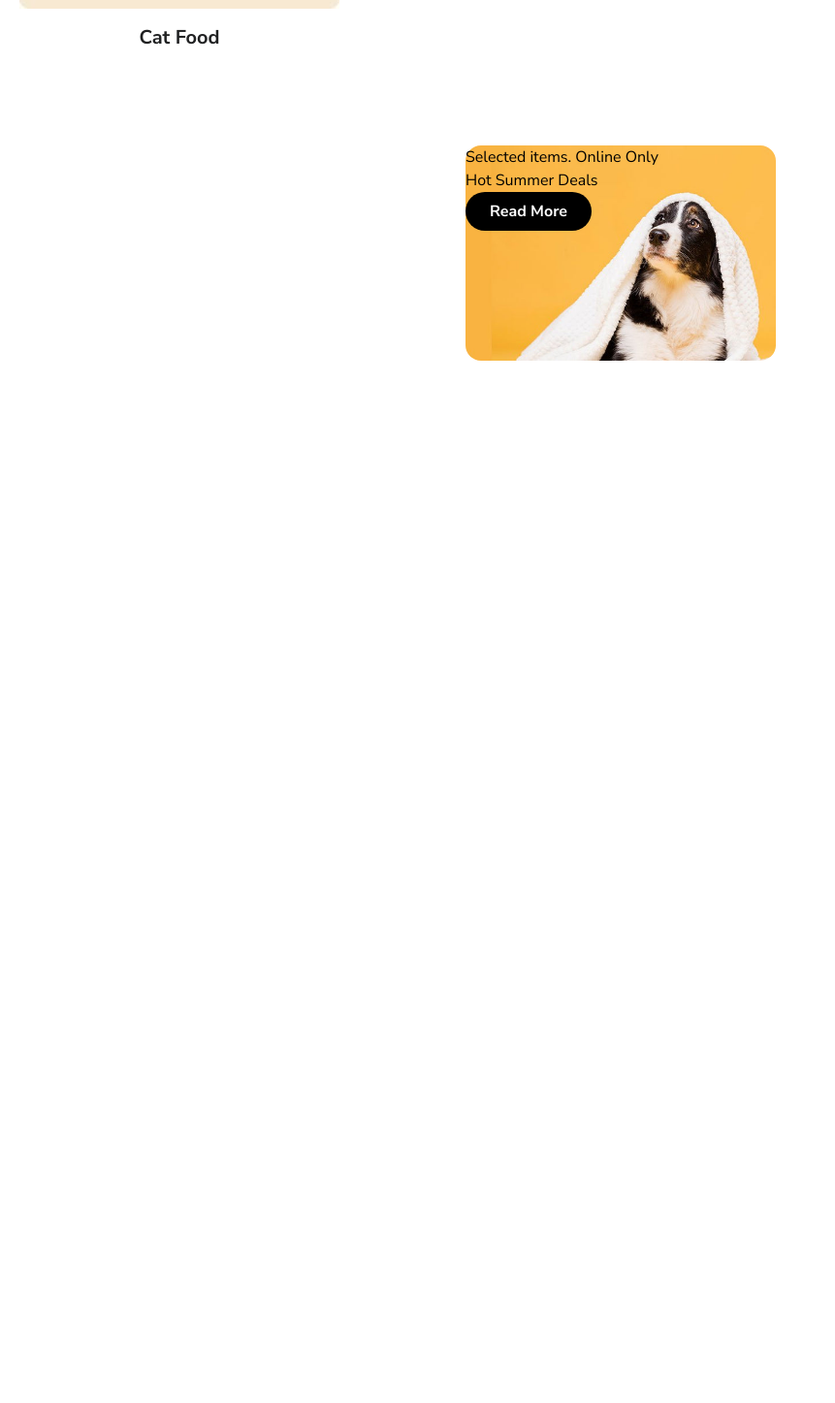
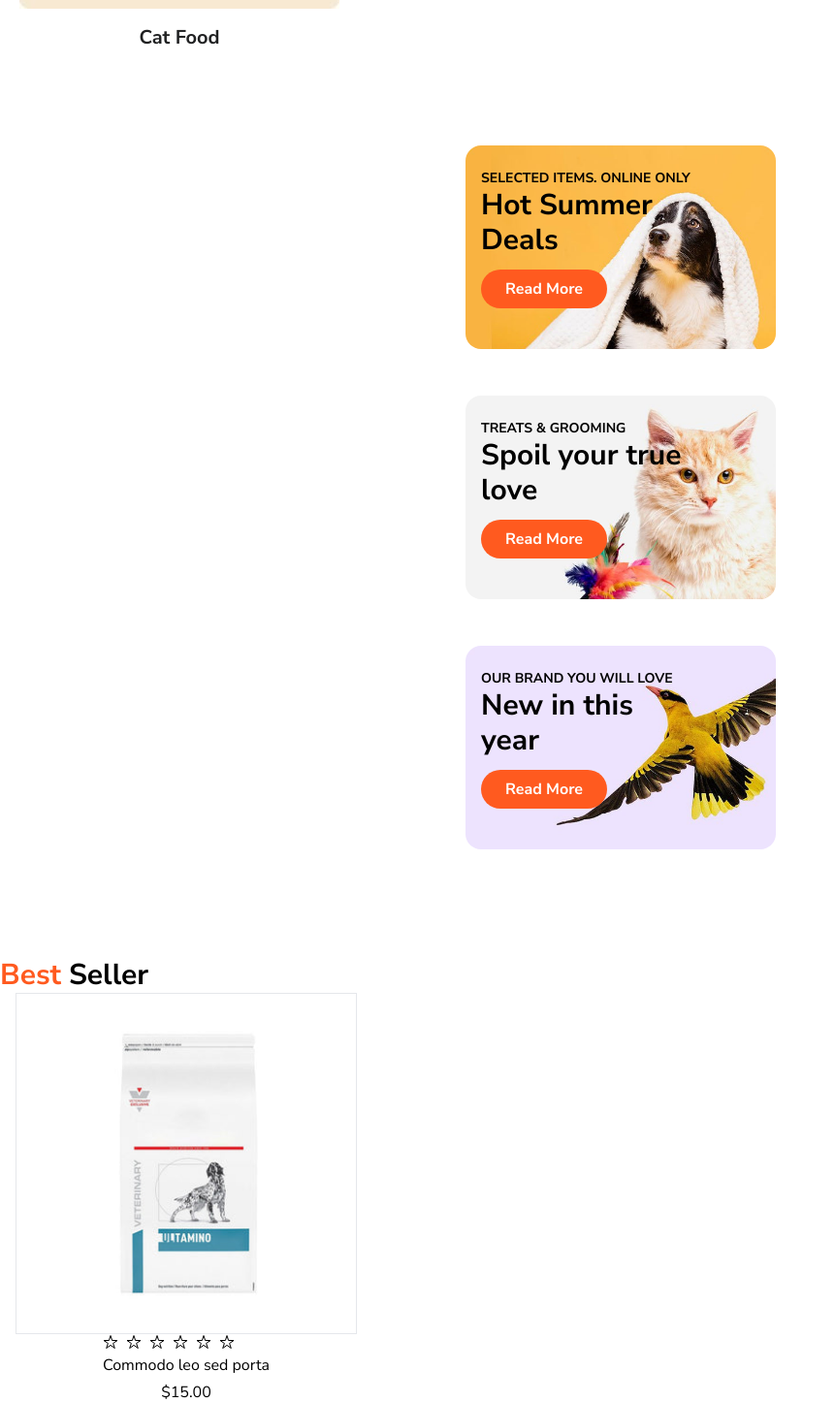
Before and after one commit to kikenriq/pets-shop, a React (Vite) app: page / in a window 1280 px wide. Shown: the part 926-2373 px from the top of the page at 97% size, without its empty margins (0-861 px from the left). Before the commit the page ends 1410 px from the top, so only its background shows below. Built offline with nearby package versions, Linux system fonts and the light colour scheme.

Commit message:
Products seccion

```diff
--- a/src/App.jsx
+++ b/src/App.jsx
@@ -3,6 +3,7 @@ import './App.css'
 import Navbar from './components/Navbar'
 import Categories from './Pages/Categories'
 import Hero from './Pages/Hero'
+import Items from './Pages/Items'
 
 function App() {
 
@@ -11,6 +12,7 @@ function App() {
       <Navbar />
       <Hero />
       <Categories />
+      <Items />
     </>
   )
 }
--- a/src/Pages/Categories.jsx
+++ b/src/Pages/Categories.jsx
@@ -2,12 +2,13 @@ import React from 'react'
 import Cards from '../components/Cards'
 import Carousel from '../components/Carousel'
 
+
 const Categories = () => {
   return (
-    <>
-        <Carousel />
-        <Cards />
-    </>
+    <div>
+      <Carousel />
+      <Cards />
+    </div>
   )
 }
 
--- a/src/Pages/Hero.jsx
+++ b/src/Pages/Hero.jsx
@@ -3,9 +3,9 @@ import Heroimg from '../assets/images/hero-banner.jpg'
 
 const Hero = () => {
   return (
-    <div className='h-1/2 py-14'>
+    <div className='h-1/2 py-14 md:h-full md:w-screen'>
         <div className=''>
-            <img className='h-[50%] object-cover object-left absolute' src={Heroimg} alt="" />
+            <img className='h-[50%] md:w-screen md:mt-15 md:h-auto object-cover object-left absolute' src={Heroimg} alt="" />
             <div className='flex flex-col gap-2 items-center justify-center py-20 text-center relative'>
                 <h1 className='font-[bangers] text-white text-7xl'><span className='font-[bangers] text-4xl'>High Quality</span> Pet Food</h1>
                 <p className='text-white'>Sale up to 40% off today</p>
--- /dev/null
+++ b/src/Pages/Items.jsx
@@ -0,0 +1,83 @@
+import React from 'react'
+import Prod1 from '../assets/images/product-1.jpg'
+import Prod2 from '../assets/images/product-2.jpg'
+import Prod3 from '../assets/images/product-3.jpg'
+import Prod4 from '../assets/images/product-4.jpg'
+import Prod5 from '../assets/images/product-5.jpg'
+import Prod6 from '../assets/images/product-6.jpg'
+import Prod7 from '../assets/images/product-7.jpg'
+
+const Items = () => {
+  return (
+    <div className='flex flex-col h-auto justify-center'>
+        <h1 className='text-3xl flex text-center flex-row gap-2 font-bold'><span className='text-orange-500'>Best</span>Seller</h1>
+
+        <div>
+            <div className='max-w-sm'>
+                <figure className='flex flex-col align-middle items-center px-4'>
+                    <img className='border-[1px] border-gray-200' src={Prod1} alt="" />
+                    <div className='flex flex-col text-center gap-1'>
+                        <div className='flex flex-row gap-2'>
+                        <ion-icon name="star-outline"></ion-icon>
+                        <ion-icon name="star-outline"></ion-icon>
+                        <ion-icon name="star-outline"></ion-icon>
+                        <ion-icon name="star-outline"></ion-icon>
+                        <ion-icon name="star-outline"></ion-icon>
+                        <ion-icon name="star-outline"></ion-icon>
+                        </div>
+                        <h1>Commodo leo sed porta</h1>
+                        <h3>$15.00</h3>
+                    </div>
+                </figure>
+                <figure className='flex flex-col align-middle items-center px-4'>
+                    <img className='border-[1px] border-gray-200' src={Prod2} alt="" />
+                    <div className='flex flex-col text-center gap-1'>
+                        <div className='flex flex-row gap-2'>
+                        <ion-icon name="star-outline"></ion-icon>
+                        <ion-icon name="star-outline"></ion-icon>
+                        <ion-icon name="star-outline"></ion-icon>
+                        <ion-icon name="star-outline"></ion-icon>
+                        <ion-icon name="star-outline"></ion-icon>
+                        <ion-icon name="star-outline"></ion-icon>
+                        </div>
+                        <h1>Commodo leo sed porta</h1>
+                        <h3>$15.00</h3>
+                    </div>
+                </figure>
+                <figure className='flex flex-col align-middle items-center px-4'>
+                    <img className='border-[1px] border-gray-200' src={Prod3} alt="" />
+                    <div className='flex flex-col text-center gap-1'>
+                        <div className='flex flex-row gap-2'>
+                        <ion-icon name="star-outline"></ion-icon>
+                        <ion-icon name="star-outline"></ion-icon>
+                        <ion-icon name="star-outline"></ion-icon>
+                        <ion-icon name="star-outline"></ion-icon>
+                        <ion-icon name="star-outline"></ion-icon>
+                        <ion-icon name="star-outline"></ion-icon>
+                        </div>
+                        <h1>Commodo leo sed porta</h1>
+                        <h3>$15.00</h3>
+                    </div>
+                </figure>
+                <figure className='flex flex-col align-middle items-center px-4'>
+                    <img className='border-[1px] border-gray-200' src={Prod1} alt="" />
+                    <div className='flex flex-col text-center gap-1'>
+                        <div className='flex flex-row gap-2'>
+                        <ion-icon name="star-outline"></ion-icon>
+                        <ion-icon name="star-outline"></ion-icon>
+                        <ion-icon name="star-outline"></ion-icon>
+                        <ion-icon name="star-outline"></ion-icon>
+                        <ion-icon name="star-outline"></ion-icon>
+                        <ion-icon name="star-outline"></ion-icon>
+                        </div>
+                        <h1>Commodo leo sed porta</h1>
+                        <h3>$15.00</h3>
+                    </div>
+                </figure>
+            </div>
+        </div>
+    </div>
+  )
+}
+
+export default Items
--- a/src/components/Cards.jsx
+++ b/src/components/Cards.jsx
@@ -5,16 +5,34 @@ import offerbanner3 from '../assets/images/offer-banner-3.jpg'
 
 const Cards = () => {
   return (
-    <div className='flex flex-col items-center py-28'>
-        <div className='max-w-xs overflow-hidden rounded-2xl'>
-        <div className='absolute'>
-                <p>Selected items. Online Only</p>
-                <h1>Hot Summer Deals</h1>
-                <button> Read More </button>
+    <div className='flex flex-col gap-12 items-center py-28'>
+        <div className='max-w-xs h-[210px] overflow-hidden rounded-2xl'>
+        <div className='absolute py-6 px-4 items-center text-left h-[219px]'>
+                <p className='text-sm uppercase font-bold'>Selected items. Online Only</p>
+                <h1 className='text-3xl font-bold pb-3'>Hot Summer<br></br>Deals</h1>
+                <button className='bg-orange-500'> Read More </button>
             </div>
             <img src={offerbanner1} className='' alt="" />
+        </div>
 
+        <div className='max-w-xs h-[210px] overflow-hidden rounded-2xl'>
+        <div className='absolute py-6 px-4 items-center text-left h-[219px]'>
+                <p className='text-sm uppercase font-bold'>Treats & Grooming</p>
+                <h1 className='text-3xl font-bold pb-3'>Spoil your true<br></br>love</h1>
+                <button className='bg-orange-500'> Read More </button>
+            </div>
+            <img src={offerbanner2} className='' alt="" />
         </div>
+
+        <div className='max-w-xs h-[210px] overflow-hidden rounded-2xl'>
+        <div className='absolute py-6 px-4 items-center text-left h-[219px]'>
+                <p className='text-sm uppercase font-bold'>Our Brand You Will Love</p>
+                <h1 className='text-3xl font-bold pb-3'>New in this<br></br>year</h1>
+                <button className='bg-orange-500'> Read More </button>
+            </div>
+            <img src={offerbanner3} className='' alt="" />
+        </div>
+
     </div>
   )
 }
--- a/src/components/Navbar.jsx
+++ b/src/components/Navbar.jsx
@@ -5,7 +5,7 @@ const Navbar = () => {
     <nav class="bg-white w-screen  border-gray-200 fixed z-30 dark:bg-gray-900">
         <div class="max-w-screen-xl flex flex-wrap items-center justify-between mx-auto px-5 py-3">
 
-            <div class="flex md:order-2">
+            <div class="flex lg:hidden">
                 <button data-collapse-toggle="navbar-cta" type="button" class="inline-flex items-center p-2 text-sm text-black rounded-lg md:hidden hover:bg-gray-100 focus:outline-none focus:ring-2 focus:ring-gray-200 dark:text-gray-400 dark:hover:bg-gray-700 dark:focus:ring-gray-600" aria-controls="navbar-cta" aria-expanded="false">
                     <span class="sr-only">Open main menu</span>
                     <svg class="w-6 h-6" aria-hidden="true" fill="currentColor" viewBox="0 0 20 20" xmlns="http://www.w3.org/2000/svg"><path fill-rule="evenodd" d="M3 5a1 1 0 011-1h12a1 1 0 110 2H4a1 1 0 01-1-1zM3 10a1 1 0 011-1h12a1 1 0 110 2H4a1 1 0 01-1-1zM3 15a1 1 0 011-1h12a1 1 0 110 2H4a1 1 0 01-1-1z" clip-rule="evenodd"></path></svg>
@@ -16,7 +16,7 @@ const Navbar = () => {
                 <h1 className='text-[2]'>Pet's Shop</h1>
             </a>
 
-            <div className='flex gap-3 justify-center flex-row'>
+            <div className='flex gap-3 justify-center flex-row lg:order-2'>
                 <a className='text-2xl' href="#">
                     <ion-icon name="search-outline"></ion-icon>
                 </a>
@@ -28,16 +28,16 @@ const Navbar = () => {
             <div class="items-center justify-between hidden w-full md:flex md:w-auto md:order-1" id="navbar-cta">
                 <ul class="flex flex-col font-medium p-4 md:p-0 mt-4 border border-gray-100 rounded-lg bg-gray-50 md:flex-row md:space-x-8 md:mt-0 md:border-0 md:bg-white dark:bg-gray-800 md:dark:bg-gray-900 dark:border-gray-700">
                 <li>
-                    <a href="#" class="block py-2 pl-3 pr-4 text-white bg-blue-700 rounded md:bg-transparent md:text-blue-700 md:p-0 md:dark:text-blue-500" aria-current="page">Home</a>
+                    <a href="#" class="block py-2 pl-3 pr-4 font-semibold text-white bg-orange-400 rounded md:bg-transparent md:text-orange-400 md:p-0 md:dark:text-blue-500" aria-current="page">Home</a>
                 </li>
                 <li>
-                    <a href="#" class="block py-2 pl-3 pr-4 text-gray-900 rounded hover:bg-gray-100 md:hover:bg-transparent md:hover:text-blue-700 md:p-0 md:dark:hover:text-blue-500 dark:text-white dark:hover:bg-gray-700 dark:hover:text-white md:dark:hover:bg-transparent dark:border-gray-700">About</a>
+                    <a href="#" class="block py-2 pl-3 pr-4 text-gray-900 rounded hover:bg-gray-100 md:hover:bg-transparent md:hover:text-orange-400 md:p-0 md:dark:hover:text-blue-500 dark:text-white dark:hover:bg-gray-700 dark:hover:text-white md:dark:hover:bg-transparent dark:border-gray-700">About</a>
                 </li>
                 <li>
-                    <a href="#" class="block py-2 pl-3 pr-4 text-gray-900 rounded hover:bg-gray-100 md:hover:bg-transparent md:hover:text-blue-700 md:p-0 md:dark:hover:text-blue-500 dark:text-white dark:hover:bg-gray-700 dark:hover:text-white md:dark:hover:bg-transparent dark:border-gray-700">Services</a>
+                    <a href="#" class="block py-2 pl-3 pr-4 text-gray-900 rounded hover:bg-gray-100 md:hover:bg-transparent md:hover:text-orange-400 md:p-0 md:dark:hover:text-blue-500 dark:text-white dark:hover:bg-gray-700 dark:hover:text-white md:dark:hover:bg-transparent dark:border-gray-700">Services</a>
                 </li>
                 <li>
-                    <a href="#" class="block py-2 pl-3 pr-4 text-gray-900 rounded hover:bg-gray-100 md:hover:bg-transparent md:hover:text-blue-700 md:p-0 md:dark:hover:text-blue-500 dark:text-white dark:hover:bg-gray-700 dark:hover:text-white md:dark:hover:bg-transparent dark:border-gray-700">Contact</a>
+                    <a href="#" class="block py-2 pl-3 pr-4 text-gray-900 rounded hover:bg-gray-100 md:hover:bg-transparent md:hover:text-orange-400 md:p-0 md:dark:hover:text-blue-500 dark:text-white dark:hover:bg-gray-700 dark:hover:text-white md:dark:hover:bg-transparent dark:border-gray-700">Contact</a>
                 </li>
                 </ul>
             </div>
```
